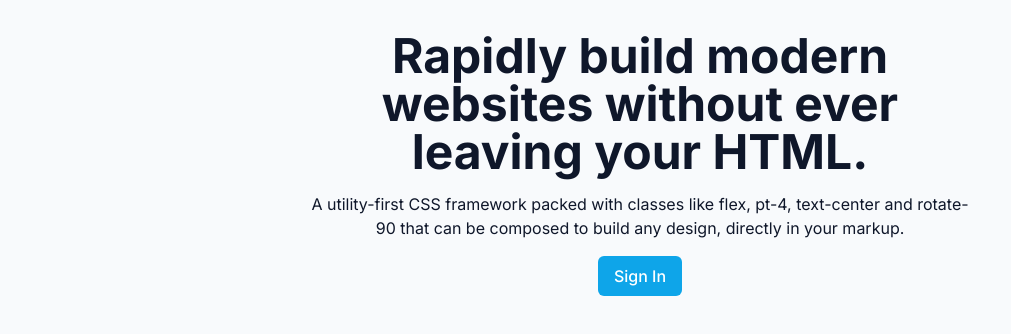
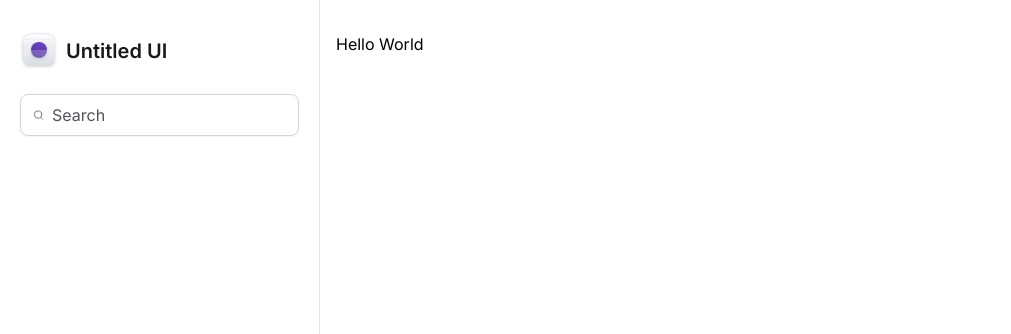
Before and after one commit to Jones-bass/tailwind-next, a Next.js app: page / in a window 1280 px wide. Shown: the top 334 px of the page, without its empty margins (0-1011 px from the left). Built offline with nearby package versions, Linux system fonts and the light colour scheme.

Commit message:
Sidebar - Logo e input de busca

```diff
--- a/package.json
+++ b/package.json
@@ -15,6 +15,7 @@
     "autoprefixer": "10.4.15",
     "eslint": "8.47.0",
     "eslint-config-next": "13.4.19",
+    "lucide-react": "^0.272.0",
     "next": "13.4.19",
     "postcss": "8.4.28",
     "react": "18.2.0",
--- a/src/app/layout.tsx
+++ b/src/app/layout.tsx
@@ -1,3 +1,4 @@
+import { Sidebar } from '@/components/Sidebar'
 import './globals.css'
 import type { Metadata } from 'next'
 import { Inter } from 'next/font/google'
@@ -16,7 +17,12 @@ export default function RootLayout({
 }) {
   return (
     <html lang="en">
-      <body className={inter.className}>{children}</body>
+      <body className={inter.className}>
+        <div className="grid min-h-screen grid-cols-app">
+          <Sidebar />
+          <main className="px-4 pb-12 pt-8">{children}</main>
+        </div>
+      </body>
     </html>
   )
 }
--- a/src/app/page.tsx
+++ b/src/app/page.tsx
@@ -1,19 +1,3 @@
 export default function Home() {
-  return (
-    <div className="p-8 bg-slate-50 text-slate-900 dark:bg-slate-900 dark:text-slate-100 h-screen flex flex-col items-center text-center">
-      <div className="max-w-2xl">
-        <h1 className="font-bold text-3xl sm:text-4xl lg:text-5xl">
-          Rapidly build modern websites without ever leaving your HTML.
-        </h1>
-        <p className="mt-4 dark:text-slate-400">
-          A utility-first CSS framework packed with classes like flex, pt-4,
-          text-center and rotate-90 that can be composed to build any design,
-          directly in your markup.
-        </p>
-        <button className="bg-sky-500 dark:bg-sky-400 dark:text-sky-950 text-white px-4 py-2 rounded-md font-medium mt-4 enabled:hover:bg-sky-600 disabled:opacity-60 disabled:cursor-not-allowed">
-          Sign In
-        </button>
-      </div>
-    </div>
-  )
+  return <h1>Hello World</h1>
 }
--- /dev/null
+++ b/src/components/Sidebar/index.tsx
@@ -0,0 +1,18 @@
+import { Search } from 'lucide-react'
+import { Logo } from './logo'
+
+export function Sidebar() {
+  return (
+    <aside className="space-y-6 border-r border-zinc-200 px-5 py-8">
+      <Logo />
+
+      <div className="flex w-full items-center gap-2 rounded-lg border border-zinc-300 px-3 py-2 shadow-sm">
+        <Search className="h-5 w-5 text-zinc-500" />
+        <input
+          className="flex-1 border-0 bg-transparent p-0 text-zinc-900 placeholder-zinc-600"
+          placeholder="Search"
+        />
+      </div>
+    </aside>
+  )
+}
--- /dev/null
+++ b/src/components/Sidebar/logo.tsx
@@ -0,0 +1,210 @@
+export function Logo() {
+  return (
+    <strong className="flex items-center gap-2 text-xl font-semibold text-zinc-900">
+      <svg
+        width={38}
+        height={38}
+        viewBox="0 0 38 38"
+        fill="none"
+        xmlns="http://www.w3.org/2000/svg"
+      >
+        <g filter="url(#filter0_dd_226_307)">
+          <g clipPath="url(#clip0_226_307)">
+            <rect x={3} y={2} width={32} height={32} rx={8} fill="#fff" />
+            <rect
+              x={3}
+              y={2}
+              width={32}
+              height={32}
+              rx={8}
+              fill="url(#paint0_linear_226_307)"
+            />
+            <path
+              fillRule="evenodd"
+              clipRule="evenodd"
+              d="M19 4.039c-7.71 0-13.961 6.25-13.961 13.961 0 7.71 6.25 13.961 13.961 13.961 7.71 0 13.961-6.25 13.961-13.961 0-7.71-6.25-13.961-13.961-13.961zM4.961 18c0-7.753 6.286-14.039 14.039-14.039S33.039 10.247 33.039 18 26.753 32.039 19 32.039 4.961 25.753 4.961 18z"
+              fill="#D0D5DD"
+            />
+            <path
+              fillRule="evenodd"
+              clipRule="evenodd"
+              d="M19 14.078a3.922 3.922 0 100 7.845 3.922 3.922 0 000-7.845zM15 18a4 4 0 118 0 4 4 0 01-8 0z"
+              fill="#D0D5DD"
+            />
+            <path
+              fillRule="evenodd"
+              clipRule="evenodd"
+              d="M19 15.32a2.68 2.68 0 100 5.36 2.68 2.68 0 000-5.36zM16.243 18a2.757 2.757 0 115.514 0 2.757 2.757 0 01-5.514 0z"
+              fill="#D0D5DD"
+            />
+            <path d="M18.961 2h.078v32h-.078V2z" fill="#D0D5DD" />
+            <path d="M35 17.96v.079H3v-.078h32z" fill="#D0D5DD" />
+            <path
+              d="M29.602 2h.078v32h-.078V2zM13.64 2h.078v32h-.077V2zM24.282 2h.077v32h-.077V2zM8.32 2h.078v32H8.32V2z"
+              fill="#D0D5DD"
+            />
+            <path
+              d="M35 28.602v.077H3v-.077h32zM35 12.64v.078H3v-.077h32zM35 23.281v.078H3v-.078h32zM35 7.32v.078H3V7.32h32z"
+              fill="#D0D5DD"
+            />
+            <g filter="url(#filter1_dd_226_307)">
+              <circle
+                cx={19}
+                cy={18}
+                r={8}
+                fill="url(#paint1_linear_226_307)"
+              />
+            </g>
+            <g filter="url(#filter2_b_226_307)">
+              <path
+                d="M3 18h32v3.2c0 4.48 0 6.72-.872 8.432a8 8 0 01-3.496 3.496C28.92 34 26.68 34 22.2 34h-6.4c-4.48 0-6.72 0-8.432-.872a8 8 0 01-3.496-3.496C3 27.92 3 25.68 3 21.2V18z"
+                fill="#fff"
+                fillOpacity={0.2}
+              />
+            </g>
+          </g>
+          <rect
+            x={3.15}
+            y={2.15}
+            width={31.7}
+            height={31.7}
+            rx={7.85}
+            stroke="#D0D5DD"
+            strokeWidth={0.3}
+          />
+        </g>
+        <defs>
+          <filter
+            id="filter0_dd_226_307"
+            x={0}
+            y={0}
+            width={38}
+            height={38}
+            filterUnits="userSpaceOnUse"
+            colorInterpolationFilters="sRGB"
+          >
+            <feFlood floodOpacity={0} result="BackgroundImageFix" />
+            <feColorMatrix
+              in="SourceAlpha"
+              values="0 0 0 0 0 0 0 0 0 0 0 0 0 0 0 0 0 0 127 0"
+              result="hardAlpha"
+            />
+            <feOffset dy={1} />
+            <feGaussianBlur stdDeviation={1} />
+            <feColorMatrix values="0 0 0 0 0.0627451 0 0 0 0 0.0941176 0 0 0 0 0.156863 0 0 0 0.06 0" />
+            <feBlend
+              in2="BackgroundImageFix"
+              result="effect1_dropShadow_226_307"
+            />
+            <feColorMatrix
+              in="SourceAlpha"
+              values="0 0 0 0 0 0 0 0 0 0 0 0 0 0 0 0 0 0 127 0"
+              result="hardAlpha"
+            />
+            <feOffset dy={1} />
+            <feGaussianBlur stdDeviation={1.5} />
+            <feColorMatrix values="0 0 0 0 0.0627451 0 0 0 0 0.0941176 0 0 0 0 0.156863 0 0 0 0.1 0" />
+            <feBlend
+              in2="effect1_dropShadow_226_307"
+              result="effect2_dropShadow_226_307"
+            />
+            <feBlend
+              in="SourceGraphic"
+              in2="effect2_dropShadow_226_307"
+              result="shape"
+            />
+          </filter>
+          <filter
+            id="filter1_dd_226_307"
+            x={8}
+            y={8}
+            width={22}
+            height={22}
+            filterUnits="userSpaceOnUse"
+            colorInterpolationFilters="sRGB"
+          >
+            <feFlood floodOpacity={0} result="BackgroundImageFix" />
+            <feColorMatrix
+              in="SourceAlpha"
+              values="0 0 0 0 0 0 0 0 0 0 0 0 0 0 0 0 0 0 127 0"
+              result="hardAlpha"
+            />
+            <feOffset dy={1} />
+            <feGaussianBlur stdDeviation={1} />
+            <feColorMatrix values="0 0 0 0 0.0627451 0 0 0 0 0.0941176 0 0 0 0 0.156863 0 0 0 0.06 0" />
+            <feBlend
+              in2="BackgroundImageFix"
+              result="effect1_dropShadow_226_307"
+            />
+            <feColorMatrix
+              in="SourceAlpha"
+              values="0 0 0 0 0 0 0 0 0 0 0 0 0 0 0 0 0 0 127 0"
+              result="hardAlpha"
+            />
+            <feOffset dy={1} />
+            <feGaussianBlur stdDeviation={1.5} />
+            <feColorMatrix values="0 0 0 0 0.0627451 0 0 0 0 0.0941176 0 0 0 0 0.156863 0 0 0 0.1 0" />
+            <feBlend
+              in2="effect1_dropShadow_226_307"
+              result="effect2_dropShadow_226_307"
+            />
+            <feBlend
+              in="SourceGraphic"
+              in2="effect2_dropShadow_226_307"
+              result="shape"
+            />
+          </filter>
+          <filter
+            id="filter2_b_226_307"
+            x={-2}
+            y={13}
+            width={42}
+            height={26}
+            filterUnits="userSpaceOnUse"
+            colorInterpolationFilters="sRGB"
+          >
+            <feFlood floodOpacity={0} result="BackgroundImageFix" />
+            <feGaussianBlur in="BackgroundImageFix" stdDeviation={2.5} />
+            <feComposite
+              in2="SourceAlpha"
+              operator="in"
+              result="effect1_backgroundBlur_226_307"
+            />
+            <feBlend
+              in="SourceGraphic"
+              in2="effect1_backgroundBlur_226_307"
+              result="shape"
+            />
+          </filter>
+          <linearGradient
+            id="paint0_linear_226_307"
+            x1={19}
+            y1={2}
+            x2={19}
+            y2={34}
+            gradientUnits="userSpaceOnUse"
+          >
+            <stop stopColor="#fff" />
+            <stop offset={1} stopColor="#D0D5DD" />
+          </linearGradient>
+          <linearGradient
+            id="paint1_linear_226_307"
+            x1={15}
+            y1={26}
+            x2={23}
+            y2={10}
+            gradientUnits="userSpaceOnUse"
+          >
+            <stop stopColor="#53389E" />
+            <stop offset={1} stopColor="#6941C6" />
+          </linearGradient>
+          <clipPath id="clip0_226_307">
+            <rect x={3} y={2} width={32} height={32} rx={8} fill="#fff" />
+          </clipPath>
+        </defs>
+      </svg>
+
+      <span>Untitled UI</span>
+    </strong>
+  )
+}
--- a/tailwind.config.ts
+++ b/tailwind.config.ts
@@ -1,16 +1,21 @@
-import type { Config } from 'tailwindcss'
+/** @type {import('tailwindcss').Config} */
 
-const config: Config = {
-  content: [
-    './src/**/*.tsx',
-  ],
+module.exports = {
+  content: ['./src/**/*.tsx'],
   theme: {
     extend: {
+      gridTemplateColumns: {
+        app: 'minmax(18rem, 20rem) 1fr',
+      },
+
+      maxWidth: {
+        app: '700px',
+      },
+
       colors: {
-        diego: '#333'
-      }
+        diego: '#333',
+      },
     },
   },
   plugins: [],
 }
-export default config
```
Also changed, not shown: 1 other file (tests, documents, lock files or other folders).
